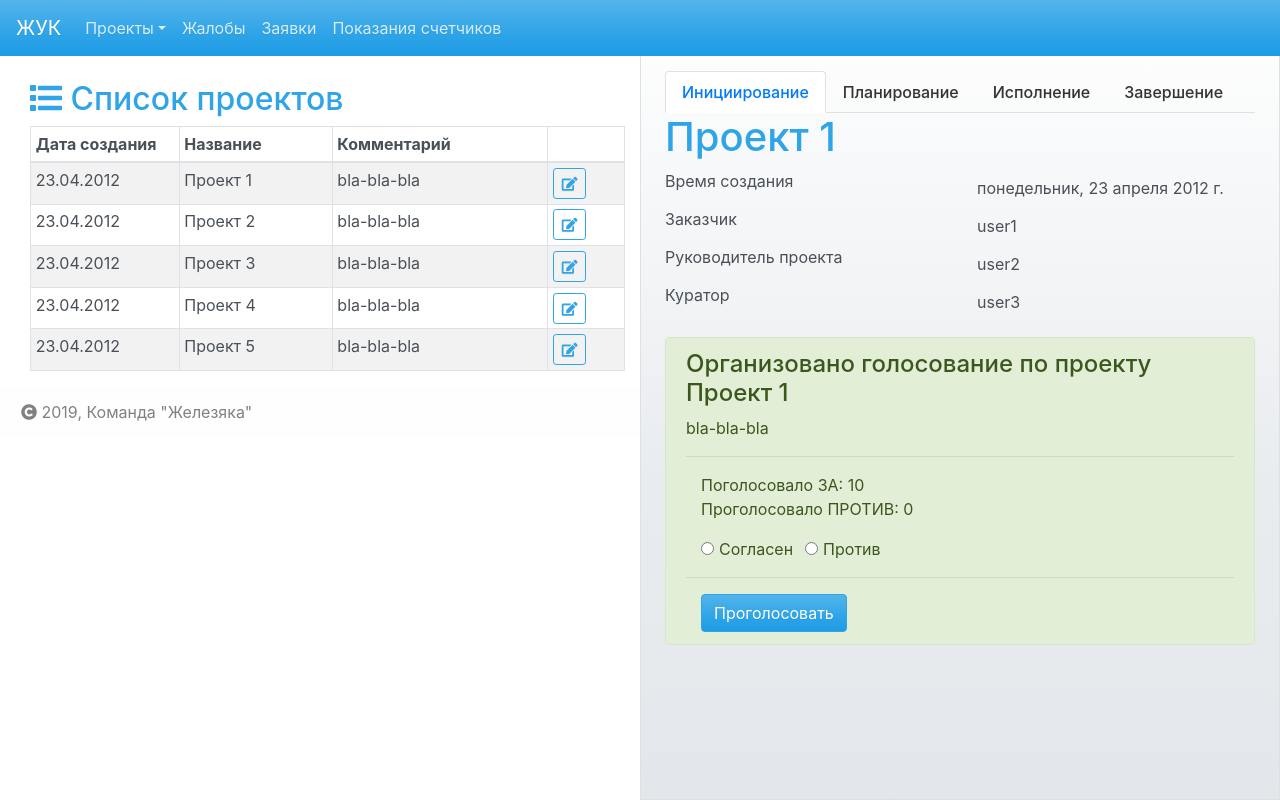
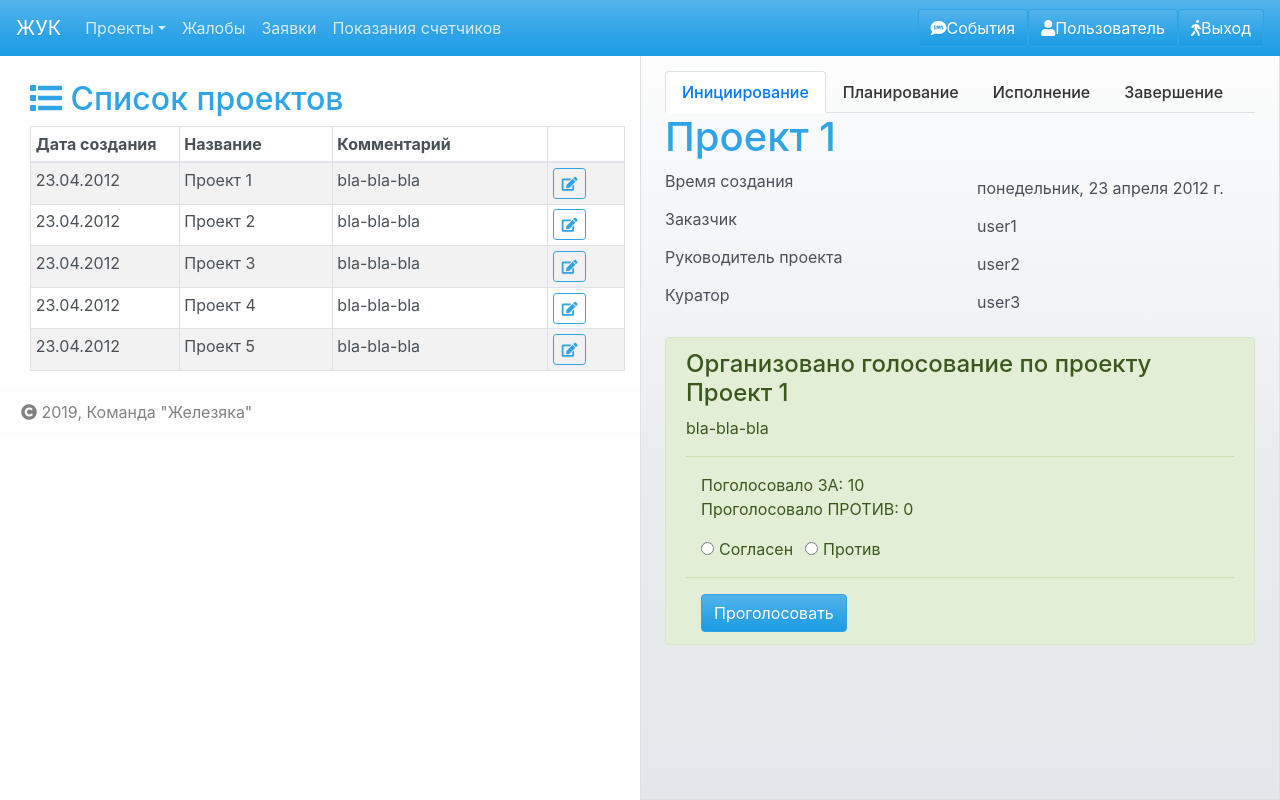
Before and after one commit to AlLevykin/leadersofdigital-ui, a React (Create React App) app: page / in a window 1280 px wide. Built offline with nearby package versions, Linux system fonts and the light colour scheme.

Commit message:
добавлены кнопки навигации

```diff
--- a/src/components/ui/MainMenu.js
+++ b/src/components/ui/MainMenu.js
@@ -3,9 +3,10 @@ import Navbar from 'react-bootstrap/Navbar'
 import Nav from 'react-bootstrap/Nav'
 import NavDropdown from 'react-bootstrap/NavDropdown'
 import C from '../../store/constants'
+import Form from 'react-bootstrap/Form'
+import NavButton from './NavButton'
 
 const MainMenu = ({onCreateProject=f=>f}) => {
-
   const handleSelect = eventKey =>
   {
     switch (eventKey) {
@@ -32,8 +33,15 @@ const MainMenu = ({onCreateProject=f=>f}) => {
           <Nav.Link href="#">Жалобы</Nav.Link>
           <Nav.Link href="#">Заявки</Nav.Link>
           <Nav.Link href="#">Показания счетчиков</Nav.Link>
-        </Nav>
+          </Nav>
       </Navbar.Collapse>
+
+      <Form class="navbar-form navbar-right">
+        <NavButton caption="События" className="fas fa-sms"/>
+        <NavButton caption="Пользователь" className="fas fa-user"/>
+        <NavButton caption="Выход" className="fas fa-walking"/>
+    </Form>
+
     </Navbar>
   )
 }
--- /dev/null
+++ b/src/components/ui/NavButton.js
@@ -0,0 +1,27 @@
+import React from 'react';
+import Button from 'react-bootstrap/Button'
+
+class NavButton extends React.Component{
+    constructor( props ){
+      super( props );
+      this.handleClick = this.handleClick.bind(this);
+      this.caption = props.caption;
+      this.className = props.className;
+      this.type = props.type;
+    }
+
+    handleClick(event){
+      alert(this.caption)
+    }
+
+    render(){
+      return (
+        <Button type="button" class="btn btn-link" onClick={this.handleClick}>
+            <i className={this.className} ></i>
+            {this.caption}
+        </Button>
+      );
+    }
+  }
+
+  export default NavButton
```
